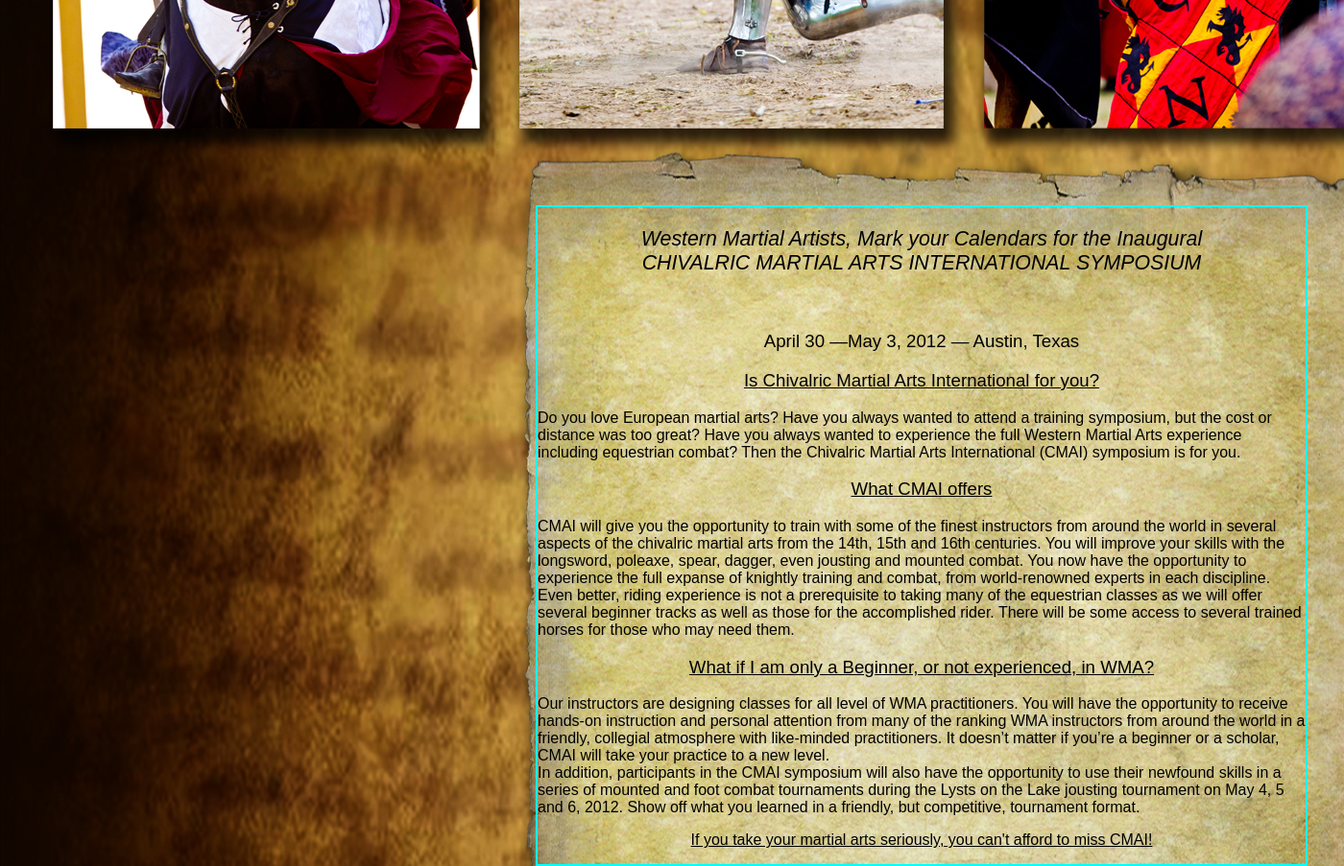
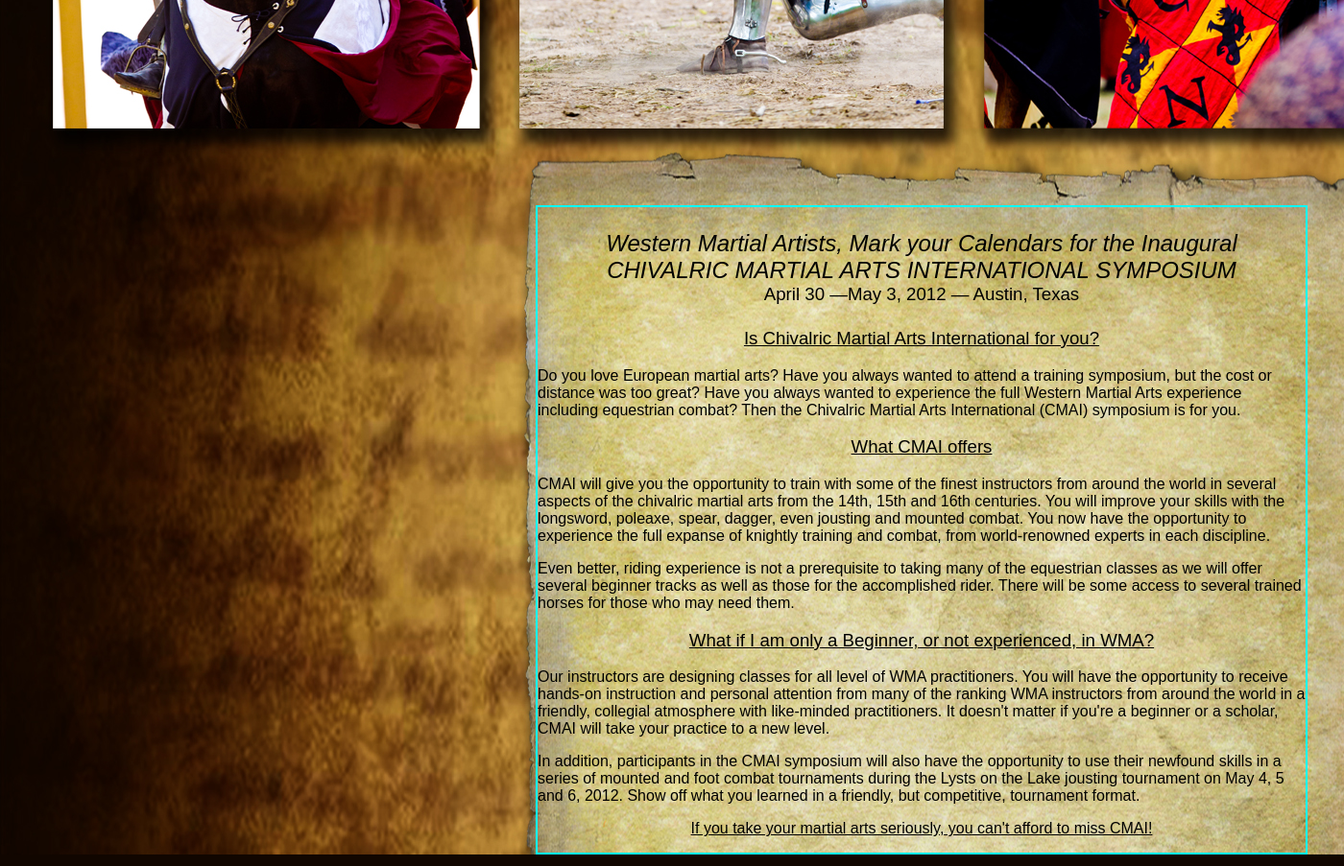
Before and after one commit to XZwanzigX/CMAI, a PHP site: page / in a window 1400 px wide. Shown: the part 694-1597 px from the top of the page at 96% size. Run offline with PHP 8.4, Linux system fonts and the light colour scheme.

Commit message:
Fixed styles.

```diff
--- a/css/textStyles.css
+++ b/css/textStyles.css
@@ -1,30 +1,30 @@
-.CMAIHeadlineText {
-    font-size: 16pt;
+.CMAI-Headline-Text {
+    font-size: 18pt;
     font-family: arial, helvetica, sans-serif;
     font-style: italic;
     text-align: center;
 }
 
-.CMAIDateText {
+.CMAI-Date-Text {
     font-size: 14pt;
     font-family: arial, helvetica, sans-serif;
     text-align: center;
+    font-style: normal;
 }
 
-.sectionHeading {
+.section-heading {
     font-size: 14pt;
     font-family: arial, helvetica, sans-serif;
     text-decoration: underline;
     text-align: center;
 }
 
-.bodyText {
+.body-text {
     font-size: 12pt;
     font-family: arial, helvetica, sans-serif;
-    margin: 0 auto;
 }
 
-.homePageTag {
+.home-page-tag {
     font-size: 12pt;
     font-family: arial, helvetica, sans-serif;
     text-decoration: underline;
--- a/index.php
+++ b/index.php
@@ -7,26 +7,26 @@
 
     <body class="body">
         <div class="textPane">
-            <p class="CMAIHeadlineText">Western Martial Artists, Mark your Calendars for the Inaugural<br> CHIVALRIC MARTIAL ARTS INTERNATIONAL SYMPOSIUM</p>
-            <br><p class="CMAIDateText">April 30 &mdash;May 3, 2012 &mdash; Austin, Texas</p>
+            <p class="CMAI-Headline-Text">Western Martial Artists, Mark your Calendars for the Inaugural<br> CHIVALRIC MARTIAL ARTS INTERNATIONAL SYMPOSIUM
+            <br><em class="CMAI-Date-Text">April 30 &mdash;May 3, 2012 &mdash; Austin, Texas</em>
 
-            <p class="sectionheading">Is Chivalric Martial Arts International for you?</p>
+            <p class="section-heading">Is Chivalric Martial Arts International for you?</p>
 
-            <p class="bodyText">Do you love European martial arts?  Have you always wanted to attend a training symposium, but the cost or distance was too great?  Have you always wanted to experience the full Western Martial Arts experience including equestrian combat?  Then the Chivalric Martial Arts International (CMAI) symposium is for you.</p>
+            <p class="body-text">Do you love European martial arts?  Have you always wanted to attend a training symposium, but the cost or distance was too great?  Have you always wanted to experience the full Western Martial Arts experience including equestrian combat?  Then the Chivalric Martial Arts International (CMAI) symposium is for you.</p>
 
-            <p class="sectionHeading">What CMAI offers</p>
+            <p class="section-heading">What CMAI offers</p>
 
-            <p class="bodyText">CMAI will give you the opportunity to train with some of the finest instructors from around the world in several aspects of the chivalric martial arts from the 14th, 15th and 16th centuries.  You will improve your skills with the longsword, poleaxe, spear, dagger, even jousting and mounted combat.  You now have the opportunity to experience the full expanse of knightly training and combat, from world-renowned experts in each discipline.</p>
+            <p class="body-text">CMAI will give you the opportunity to train with some of the finest instructors from around the world in several aspects of the chivalric martial arts from the 14th, 15th and 16th centuries.  You will improve your skills with the longsword, poleaxe, spear, dagger, even jousting and mounted combat.  You now have the opportunity to experience the full expanse of knightly training and combat, from world-renowned experts in each discipline.</p>
 
-            <p class="bodyText">Even better, riding experience is not a prerequisite to taking many of the equestrian classes as we will offer several beginner tracks as well as those for the accomplished rider.  There will be some access to several trained horses for those who may need them.</p>
+            <p class="body-text">Even better, riding experience is not a prerequisite to taking many of the equestrian classes as we will offer several beginner tracks as well as those for the accomplished rider.  There will be some access to several trained horses for those who may need them.</p>
 
-            <p class="sectionHeading">What if I am only a Beginner, or not experienced, in WMA?</p>
+            <p class="section-heading">What if I am only a Beginner, or not experienced, in WMA?</p>
 
-            <p class="bodyText">Our instructors are designing classes for all level of WMA practitioners.  You will have the opportunity to receive hands-on instruction and personal attention from many of the ranking WMA instructors from around the world in a friendly, collegial atmosphere with like-minded practitioners.  It doesn’t matter if you’re a beginner or a scholar, CMAI will take your practice to a new level.</p>
+            <p class="body-text">Our instructors are designing classes for all level of WMA practitioners.  You will have the opportunity to receive hands-on instruction and personal attention from many of the ranking WMA instructors from around the world in a friendly, collegial atmosphere with like-minded practitioners.  It doesn't matter if you're a beginner or a scholar, CMAI will take your practice to a new level.</p>
 
-            <p class="bodyText">In addition, participants in the CMAI symposium will also have the opportunity to use their newfound skills in a series of mounted and foot combat tournaments during the Lysts on the Lake jousting tournament on May 4, 5 and 6, 2012.  Show off what you learned in a friendly, but competitive, tournament format.</p>
+            <p class="body-text">In addition, participants in the CMAI symposium will also have the opportunity to use their newfound skills in a series of mounted and foot combat tournaments during the Lysts on the Lake jousting tournament on May 4, 5 and 6, 2012.  Show off what you learned in a friendly, but competitive, tournament format.</p>
 
-            <p class="homePageTag">If you take your martial arts seriously, you can't afford to miss CMAI!</p>
+            <p class="home-page-tag">If you take your martial arts seriously, you can't afford to miss CMAI!</p>
          </div>
     </body>
 </html>
```
